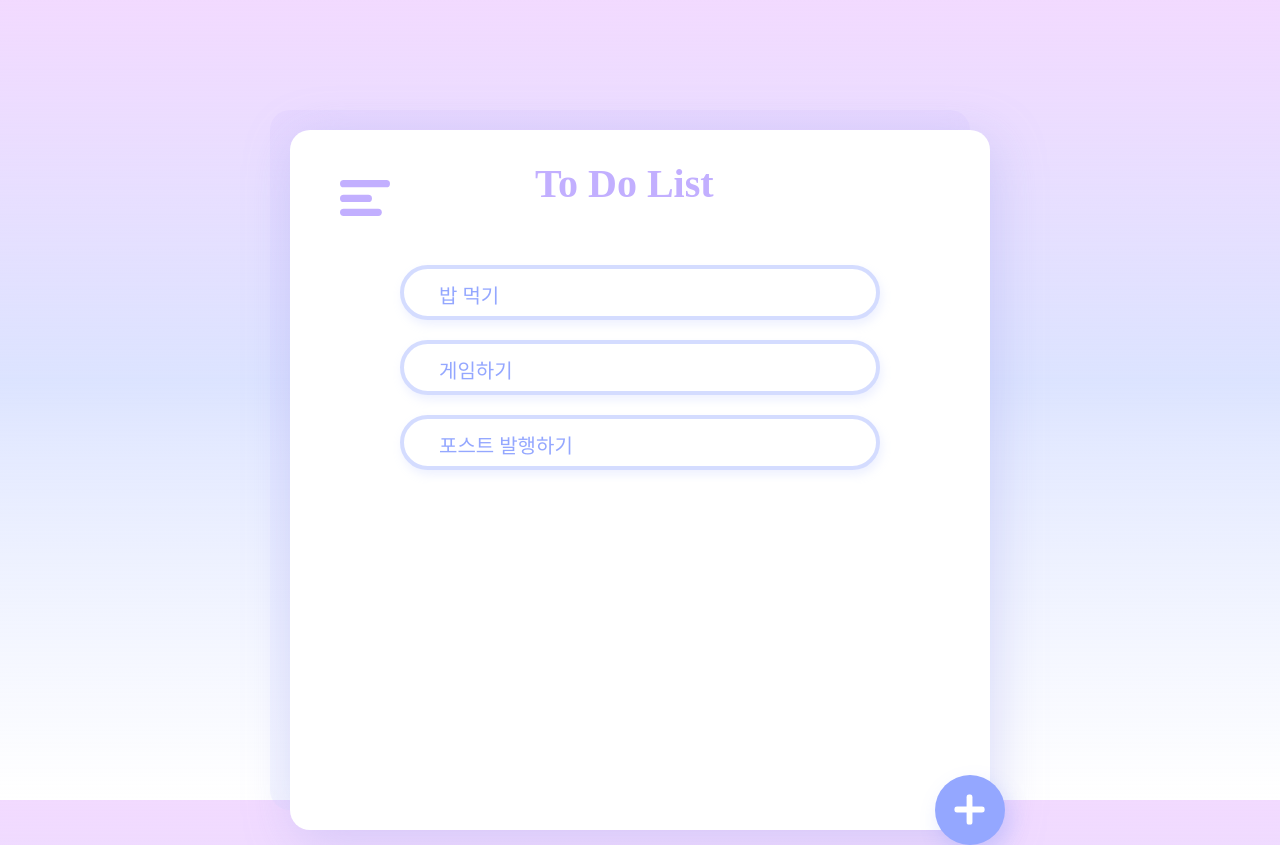
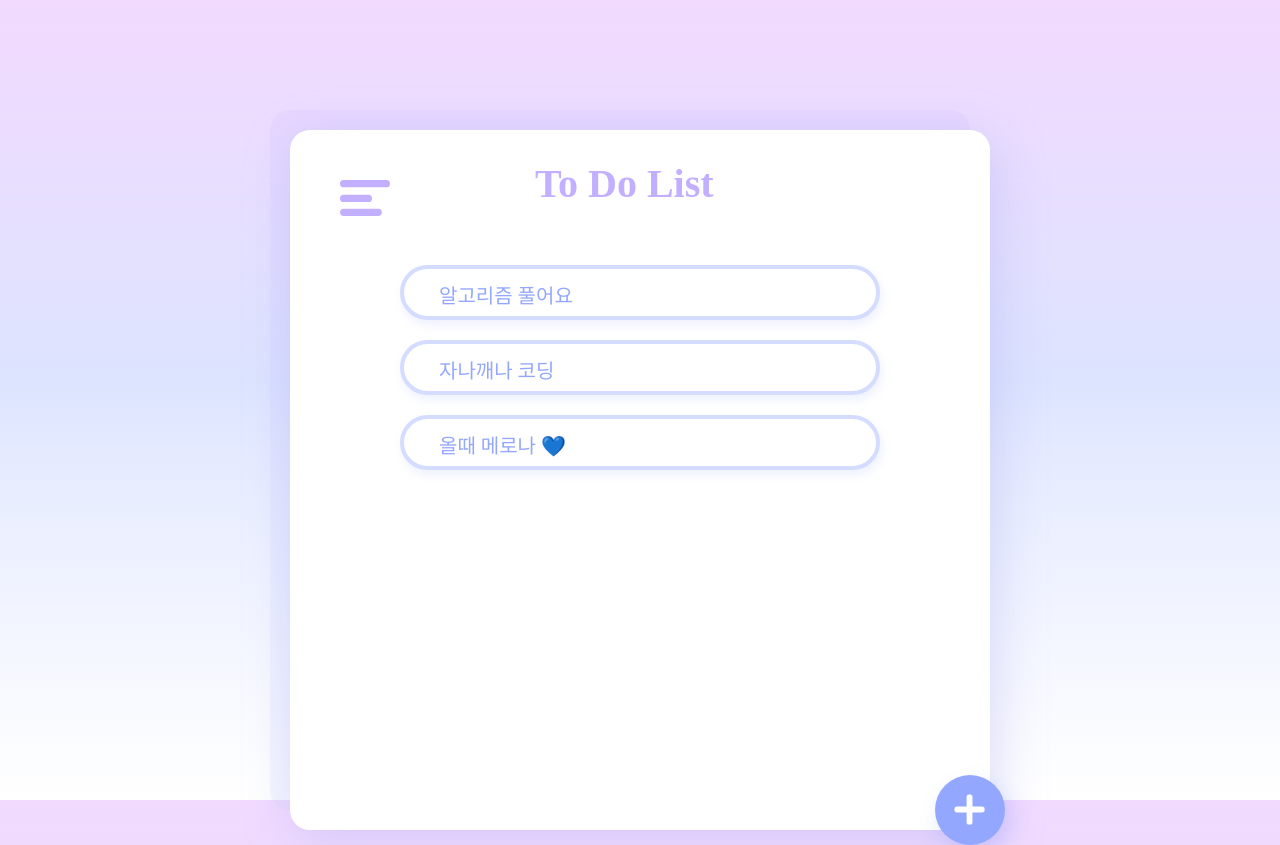
Before and after one commit to ReturnReason/To-Do-List, a React (Create React App) app: page / in a window 1280 px wide. Built offline with nearby package versions, Linux system fonts and the light colour scheme; a web font is replaced by a local one.

Commit message:
Add 삭제 기능 구현

```diff
--- a/src/App.js
+++ b/src/App.js
@@ -16,8 +16,10 @@ const reducer = (state, action) => {
     case CREATE_TODO:
       return state.concat(action.todo);
     case DELETE_TODO:
-      alert('아이템 삭제');
-      return [];
+      const todos = state.filter((todo) => {
+        return todo.id !== action.data.id;
+      });
+      return [...todos];
     default:
       return;
   }
@@ -26,17 +28,17 @@ const reducer = (state, action) => {
 const initialState = [
   {
     id: 1,
-    task: '밥 먹기',
+    task: '알고리즘 풀어요',
     memo: '메모',
   },
   {
     id: 2,
-    task: '게임하기',
+    task: '자나깨나 코딩',
     memo: '메모',
   },
   {
     id: 3,
-    task: '포스트 발행하기',
+    task: '올때 메로나 💙',
     memo: '메모',
   },
 ];
--- a/src/components/TodoList.js
+++ b/src/components/TodoList.js
@@ -3,8 +3,6 @@ import { DELETE_TODO } from '../App';
 
 const TodoList = ({ todos, dispatch }) => {
   const deleteTodo = (todo) => () => {
-    console.log(todo);
-
     dispatch({
       type: DELETE_TODO,
       data: todo,
@@ -22,7 +20,7 @@ const TodoList = ({ todos, dispatch }) => {
                 <TodoItem key={`${i}번째 to do 아이템`}>
                   <Title>{todos[i].task}</Title>
                   <DeleteButtonContainer
-                    onClick={deleteTodo(todo)}
+                    onClick={deleteTodo(todos[i])}
                     role="button"
                     className="deleteBtn"
                   >
```
